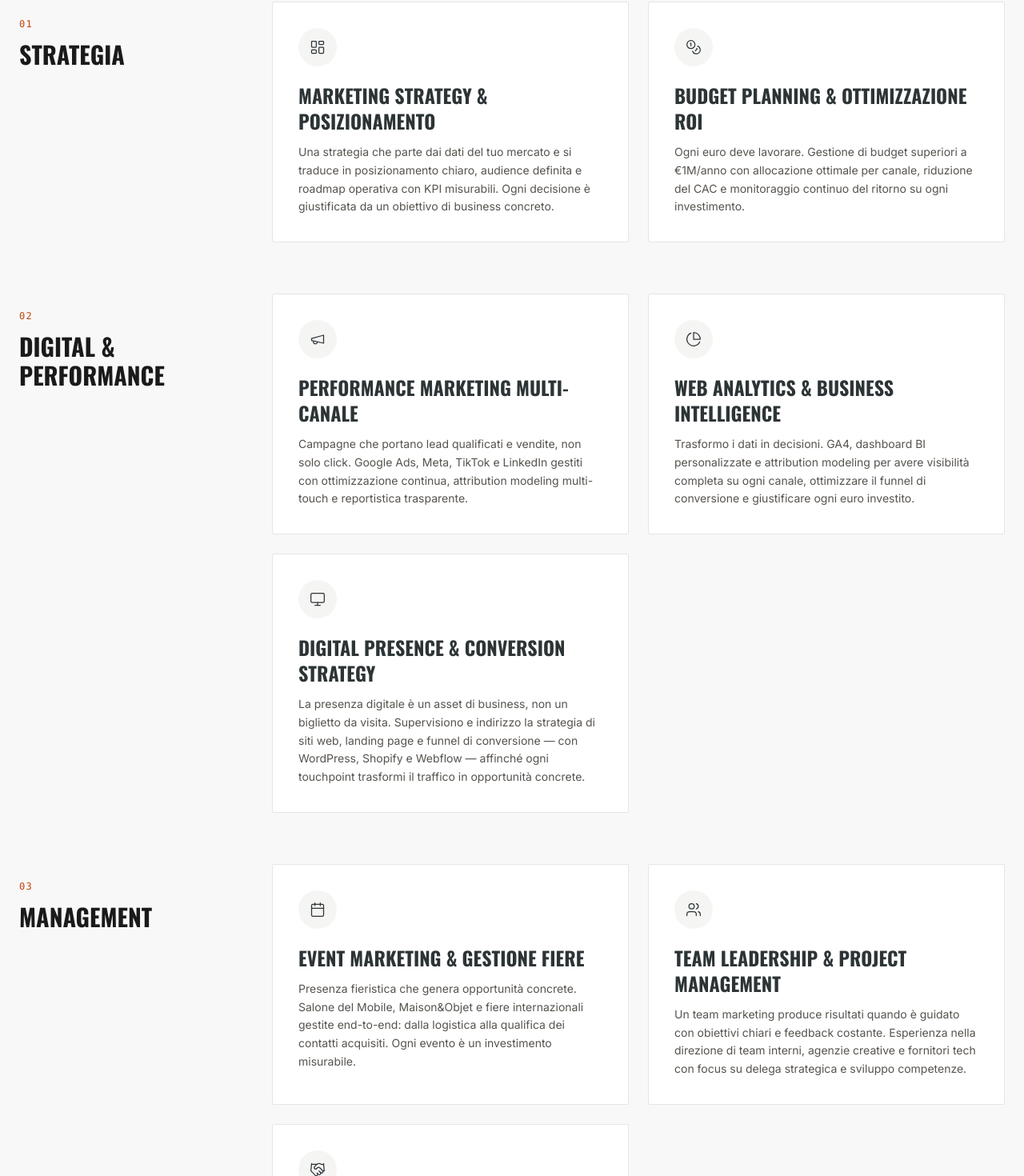
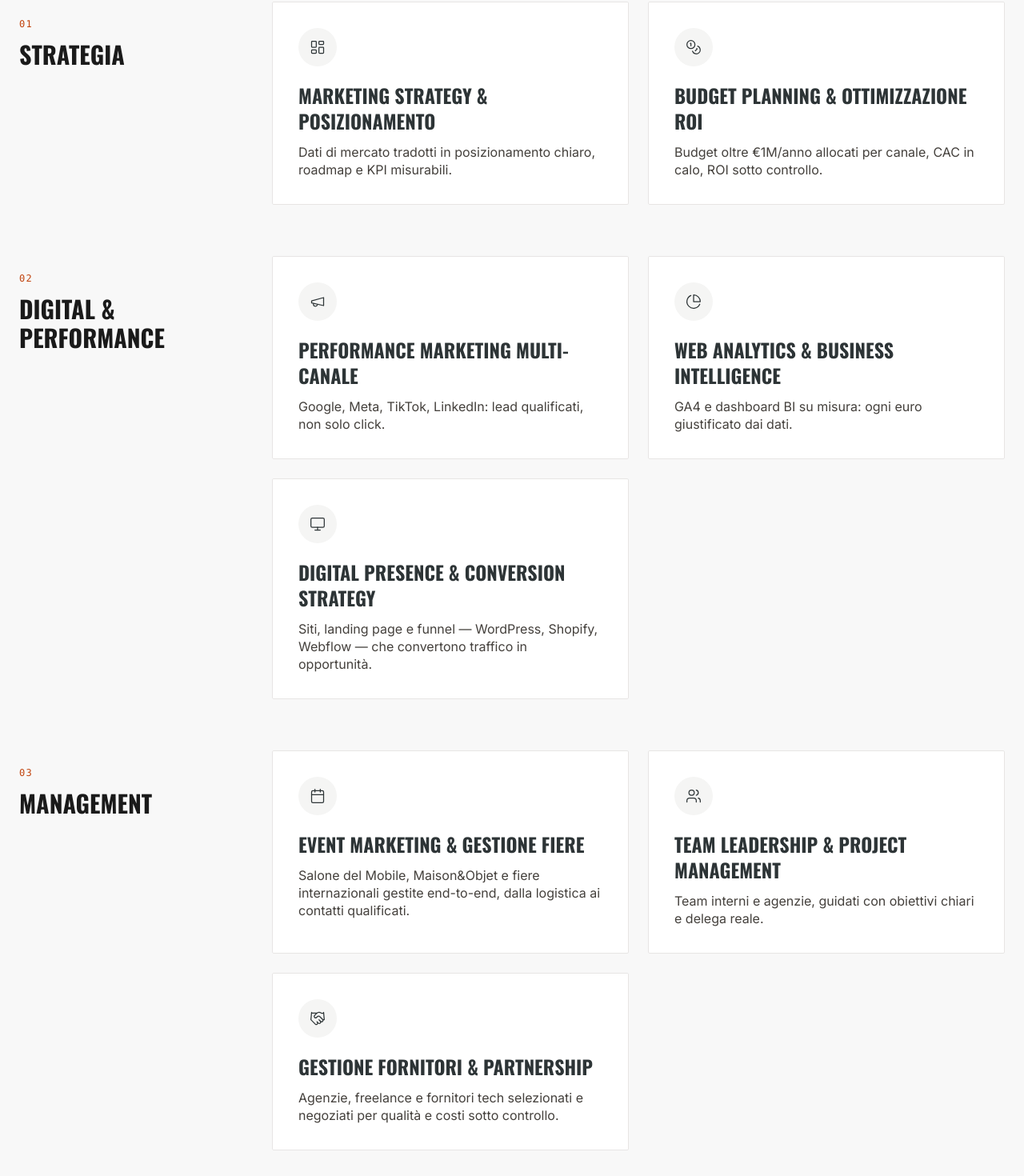
Before and after one commit to otre25/albertopasinati-com, a React (Vite) app: page / in a window 1280 px wide. Shown: the part 2828-4298 px from the top of the page at 80% size. Built offline with nearby package versions, Linux system fonts and the light colour scheme.

Commit message:
copy: shorten service card descriptions to one scannable line
Multi-sentence descriptions across 8 cards made the section a wall
of text. Each now states the benefit in one line; process detail
moved out.

```diff
--- a/components/Services.tsx
+++ b/components/Services.tsx
@@ -16,13 +16,13 @@ const serviceGroups: ServiceGroup[] = [
     items: [
       {
         title: 'Marketing Strategy & Posizionamento',
-        description: 'Una strategia che parte dai dati del tuo mercato e si traduce in posizionamento chiaro, audience definita e roadmap operativa con KPI misurabili. Ogni decisione è giustificata da un obiettivo di business concreto.',
+        description: 'Dati di mercato tradotti in posizionamento chiaro, roadmap e KPI misurabili.',
         icon: LayoutDashboard,
         color: 'orange',
       },
       {
         title: 'Budget Planning & Ottimizzazione ROI',
-        description: 'Ogni euro deve lavorare. Gestione di budget superiori a €1M/anno con allocazione ottimale per canale, riduzione del CAC e monitoraggio continuo del ritorno su ogni investimento.',
+        description: 'Budget oltre €1M/anno allocati per canale, CAC in calo, ROI sotto controllo.',
         icon: Coins,
         color: 'orange',
       },
@@ -34,19 +34,19 @@ const serviceGroups: ServiceGroup[] = [
     items: [
       {
         title: 'Performance Marketing Multi-Canale',
-        description: 'Campagne che portano lead qualificati e vendite, non solo click. Google Ads, Meta, TikTok e LinkedIn gestiti con ottimizzazione continua, attribution modeling multi-touch e reportistica trasparente.',
+        description: 'Google, Meta, TikTok, LinkedIn: lead qualificati, non solo click.',
         icon: Megaphone,
         color: 'orange',
       },
       {
         title: 'Web Analytics & Business Intelligence',
-        description: 'Trasformo i dati in decisioni. GA4, dashboard BI personalizzate e attribution modeling per avere visibilità completa su ogni canale, ottimizzare il funnel di conversione e giustificare ogni euro investito.',
+        description: 'GA4 e dashboard BI su misura: ogni euro giustificato dai dati.',
         icon: PieChart,
         color: 'orange',
       },
       {
         title: 'Digital Presence & Conversion Strategy',
-        description: 'La presenza digitale è un asset di business, non un biglietto da visita. Supervisiono e indirizzo la strategia di siti web, landing page e funnel di conversione — con WordPress, Shopify e Webflow — affinché ogni touchpoint trasformi il traffico in opportunità concrete.',
+        description: 'Siti, landing page e funnel — WordPress, Shopify, Webflow — che convertono traffico in opportunità.',
         icon: Monitor,
         color: 'orange',
       },
@@ -58,19 +58,19 @@ const serviceGroups: ServiceGroup[] = [
     items: [
       {
         title: 'Event Marketing & Gestione Fiere',
-        description: 'Presenza fieristica che genera opportunità concrete. Salone del Mobile, Maison&Objet e fiere internazionali gestite end-to-end: dalla logistica alla qualifica dei contatti acquisiti. Ogni evento è un investimento misurabile.',
+        description: 'Salone del Mobile, Maison&Objet e fiere internazionali gestite end-to-end, dalla logistica ai contatti qualificati.',
         icon: Calendar,
         color: 'orange',
       },
       {
         title: 'Team Leadership & Project Management',
-        description: 'Un team marketing produce risultati quando è guidato con obiettivi chiari e feedback costante. Esperienza nella direzione di team interni, agenzie creative e fornitori tech con focus su delega strategica e sviluppo competenze.',
+        description: 'Team interni e agenzie, guidati con obiettivi chiari e delega reale.',
         icon: Users,
         color: 'orange',
       },
       {
         title: 'Gestione Fornitori & Partnership',
-        description: 'La qualità del risultato finale dipende anche dai partner. Selezione, negoziazione e gestione di agenzie, freelance e fornitori tech per massimizzare qualità, ridurre i costi ed eliminare le inefficienze operative.',
+        description: 'Agenzie, freelance e fornitori tech selezionati e negoziati per qualità e costi sotto controllo.',
         icon: Handshake,
         color: 'orange',
       },
@@ -102,7 +102,7 @@ const ServiceCard: React.FC<{
         <h3 className="text-xl md:text-2xl font-display font-bold uppercase mb-3 leading-tight text-brand-dark">
           {service.title}
         </h3>
-        <p className="leading-relaxed text-sm text-stone-600">
+        <p className="leading-snug text-base font-medium text-stone-700">
           {service.description}
         </p>
       </div>
```
